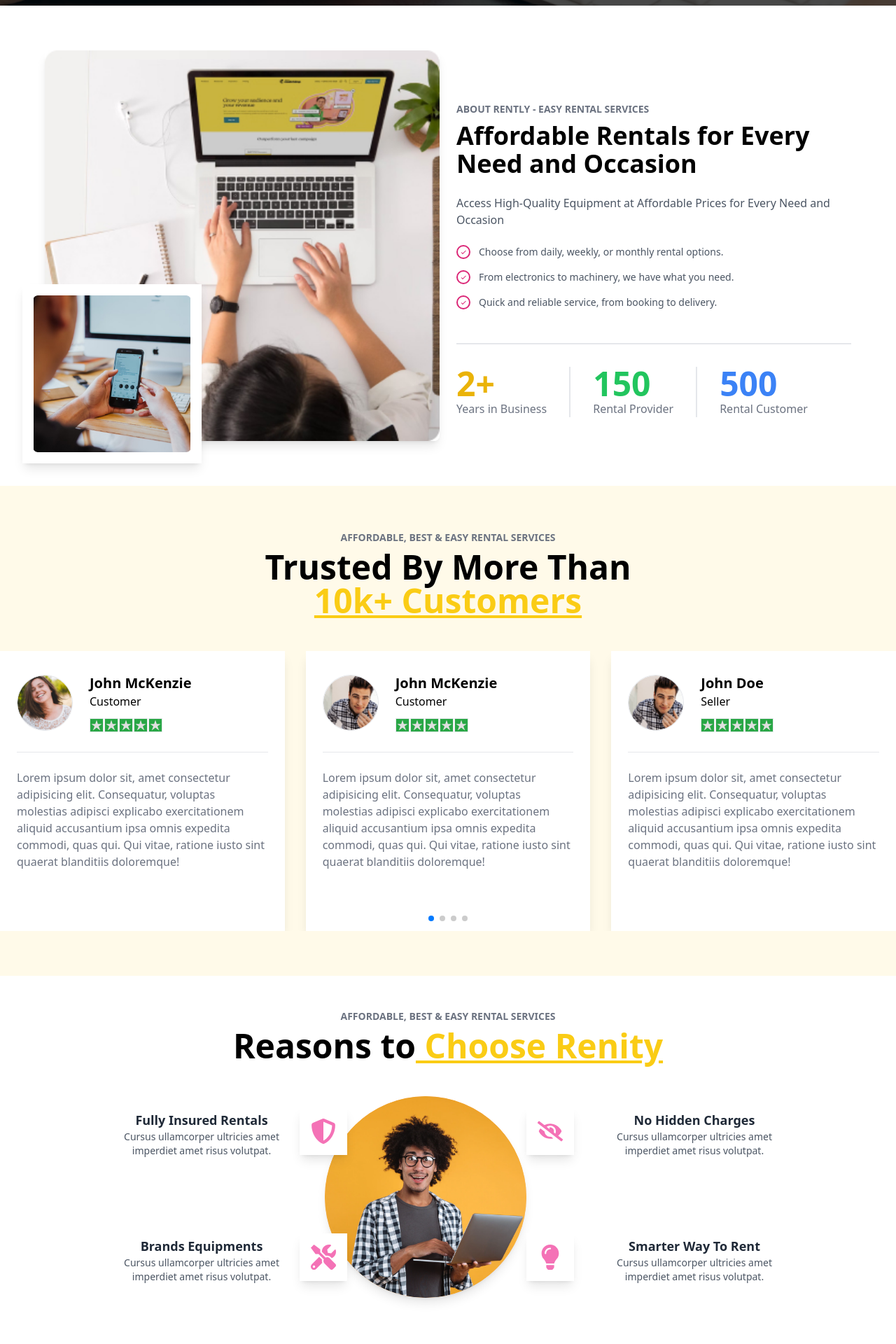
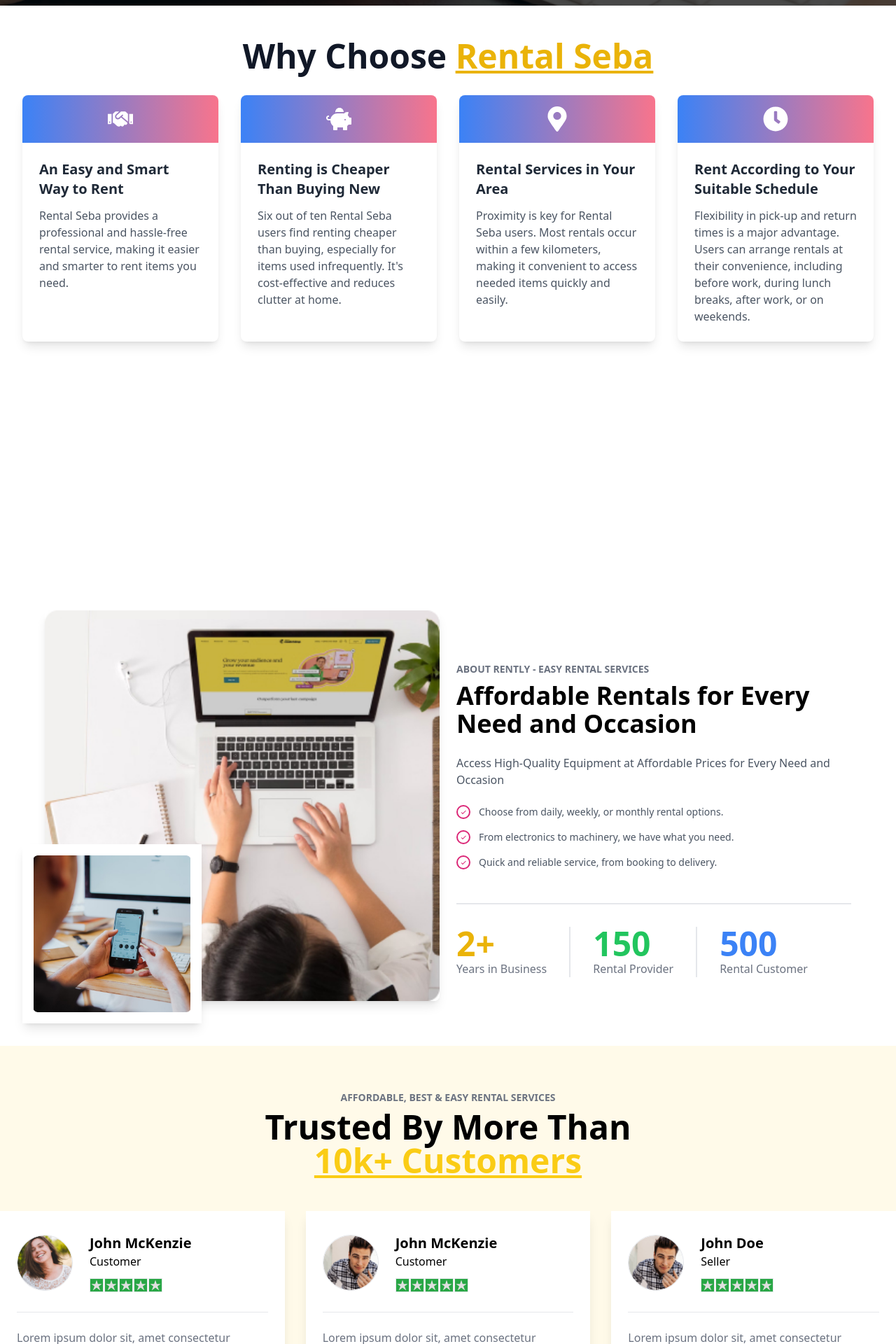
Before and after one commit to anasahammad/renity, a React (Vite) app: page /about_us in a window 1280 px wide. Shown: the part 420-2340 px from the top of the page at 70% size. Built offline with nearby package versions, Linux system fonts and the light colour scheme.

Commit message:
re designed the service section and added why chose us card

```diff
--- /dev/null
+++ b/src/components/aboutUs/AboutUsCard.jsx
@@ -0,0 +1,15 @@
+
+
+const AboutUsCard = ({ icon, title, content }) => {
+  return (
+    <div className='bg-white rounded-lg shadow-lg overflow-hidden transition-all duration-300 hover:shadow-xl hover:scale-105'>
+      <div className='bg-gradient-to-r from-blue-500 to-[#F8748C] p-4 flex items-center justify-center'>{icon}</div>
+      <div className='p-6'>
+        <h3 className='text-xl font-semibold mb-3 text-gray-800'>{title}</h3>
+        <p className='text-gray-600'>{content}</p>
+      </div>
+    </div>
+  );
+};
+
+export default AboutUsCard;
--- /dev/null
+++ b/src/components/aboutUs/WhyChoseUs.jsx
@@ -0,0 +1,44 @@
+import { FaClock, FaHandshake, FaMapMarkerAlt, FaPiggyBank } from "react-icons/fa";
+import AboutUsCard from "./AboutUsCard";
+
+const WhyChoseUs = () => {
+  const cardData = [
+    {
+      icon: <FaHandshake className='text-white text-4xl' />,
+      title: 'An Easy and Smart Way to Rent',
+      content: 'Rental Seba provides a professional and hassle-free rental service, making it easier and smarter to rent items you need.',
+    },
+    {
+      icon: <FaPiggyBank className='text-white text-4xl' />,
+      title: 'Renting is Cheaper Than Buying New',
+      content: "Six out of ten Rental Seba users find renting cheaper than buying, especially for items used infrequently. It's cost-effective and reduces clutter at home.",
+    },
+    {
+      icon: <FaMapMarkerAlt className='text-white text-4xl' />,
+      title: 'Rental Services in Your Area',
+      content: 'Proximity is key for Rental Seba users. Most rentals occur within a few kilometers, making it convenient to access needed items quickly and easily.',
+    },
+    {
+      icon: <FaClock className='text-white text-4xl' />,
+      title: 'Rent According to Your Suitable Schedule',
+      content: 'Flexibility in pick-up and return times is a major advantage. Users can arrange rentals at their convenience, including before work, during lunch breaks, after work, or on weekends.',
+    },
+  ];
+
+  return (
+    <div className=' min-h-screen py-12 px-4 sm:px-6 lg:px-8'>
+      <div className='max-w-7xl mx-auto'>
+        <h2 className='text-5xl font-extrabold text-gray-900 text-center mb-8'>
+          Why Choose <span className='text-yellow-500 underline'>Rental Seba</span>
+        </h2>
+        <div className='grid grid-cols-1 md:grid-cols-2 lg:grid-cols-4 gap-8'>
+          {cardData.map((card, index) => (
+            <AboutUsCard key={index} {...card} />
+          ))}
+        </div>
+      </div>
+    </div>
+  );
+};
+
+export default WhyChoseUs;
--- a/src/components/home/About.jsx
+++ b/src/components/home/About.jsx
@@ -11,6 +11,9 @@
 
   return (
     <section className='flex flex-col md:flex-row items-center justify-center gap-6 p-6 md:p-16'>
+
+
+
       {/* Left Side: Overlapping Images */}
       <div className='relative flex flex-col gap-4 w-full md:w-1/2'>
         <div className='relative'>
--- a/src/components/home/ServiceCard.jsx
+++ b/src/components/home/ServiceCard.jsx
@@ -1,11 +1,18 @@
-const ServiceCard = ({ title, description, icon, position }) => (
-  <div className='flex w-full items-center text-center   p-4 rounded-md '>
-    <div className={`text-4xl text-pink-400 mb-2 shadow-lg flex justify-center items-center p-4 bg-white absolute  ${position}`}>{icon}</div>
-    <div className='flex flex-col'>
-      <h3 className='font-semibold text-lg text-gray-800'>{title}</h3>
-      <p className='text-gray-600 text-sm'>{description}</p>
+
+const ServiceCard = ({ title, icon, color, position }) => {
+  const positionClasses = {
+    left: '-left-4',
+    right: '-right-4',
+    bottom: 'left-1/2 -translate-x-1/2',
+  };
+
+  return (
+    <div className={`relative bg-white p-6 rounded-lg shadow-lg hover:shadow-xl transition-shadow duration-300 ${position === 'bottom' ? 'text-center' : ''}`}>
+      <div className={`absolute ${positionClasses[position]} -top-4 w-12 h-12 ${color} rounded-full flex items-center justify-center text-2xl transform hover:scale-110 transition-transform duration-300`}>{icon}</div>
+      <h3 className='text-xl font-semibold text-gray-800 mt-4'>{title}</h3>
+      <div className='mt-2 w-12 h-1 bg-yellow-400 rounded-full mx-auto'></div>
     </div>
-  </div>
-);
+  );
+};
 
 export default ServiceCard;
--- a/src/components/home/Services.jsx
+++ b/src/components/home/Services.jsx
@@ -1,73 +1,73 @@
-import { FaEyeSlash, FaLightbulb, FaShieldAlt, FaTools } from 'react-icons/fa';
-import perSonImage from '../../assets/hero_with_laptop.png';
+import React from 'react'
+import { FaEyeSlash, FaLightbulb, FaShieldAlt, FaTools, FaUserCheck, FaCalendarAlt } from 'react-icons/fa'
+import personImage from '../../assets/hero_with_laptop.png'
 import ServiceCard from './ServiceCard';
+const services = [
+  { title: 'Easy & Smart Rental', icon: <FaShieldAlt />, color: 'bg-blue-100 text-blue-600' },
+  { title: 'Cost-Effective Renting', icon: <FaTools />, color: 'bg-green-100 text-green-600' },
+  { title: 'Local Rental Services', icon: <FaEyeSlash />, color: 'bg-purple-100 text-purple-600' },
+  { title: 'Full Insurance Coverage', icon: <FaLightbulb />, color: 'bg-yellow-100 text-yellow-600' },
+  { title: 'Verified Users', icon: <FaUserCheck />, color: 'bg-red-100 text-red-600' },
+  { title: 'Flexible Scheduling', icon: <FaCalendarAlt />, color: 'bg-indigo-100 text-indigo-600' },
+]
 
 const ServiceSection = () => {
-  const services = [
-    { title: 'Fully Insured Rentals', description: 'Cursus ullamcorper ultricies amet imperdiet amet risus volutpat.', icon: <FaShieldAlt /> },
+  return (
+    <section className=" py-20 px-4 sm:px-6 lg:px-8">
+      <div className="max-w-7xl mx-auto">
+        <div className="text-center mb-16">
+          <h4 className="text-sm sm:text-base text-gray-600 font-semibold uppercase tracking-wide">
+            Affordable, Best & Easy Rental Services
+          </h4>
+          <h2 className="mt-2 text-3xl sm:text-4xl md:text-5xl font-extrabold text-gray-900 leading-tight">
+            Reasons to Choose
+            <span className="text-yellow-500 underline   ml-2">
+              Renity
+            </span>
+          </h2>
+        </div>
 
-    { title: 'Brands Equipments', description: 'Cursus ullamcorper ultricies amet imperdiet amet risus volutpat.', icon: <FaTools /> },
-    { title: 'No Hidden Charges', description: 'Cursus ullamcorper ultricies amet imperdiet amet risus volutpat.', icon: <FaEyeSlash /> },
-    { title: 'Smarter Way To Rent', description: 'Cursus ullamcorper ultricies amet imperdiet amet risus volutpat.', icon: <FaLightbulb /> },
-  ];
+        <div className="relative">
+          <div className="absolute inset-0 flex items-center justify-center">
+            <div className="w-64 h-64 bg-yellow-400 rounded-full opacity-50 filter blur-3xl"></div>
+          </div>
 
-  return (
-    <div className='px-28 py-12'>
-      <div className='text-center mb-12'>
-        <h4 className='text-xs sm:text-sm text-gray-500 font-semibold uppercase'>Affordable, Best & Easy Rental Services</h4>
-        <h2 className='text-2xl sm:text-3xl md:text-5xl font-bold leading-tight mt-2'>
-          Reasons to
-          <span className='text-yellow-400 underline'> Choose Renity</span>
-        </h2>
-      </div>
+          <div className="relative grid grid-cols-1 md:grid-cols-3 gap-8 items-center">
+            <div className="space-y-8">
+              {services.slice(0, 2).map((service, index) => (
+                <ServiceCard key={index} {...service} position="right" />
+              ))}
+            </div>
 
-      <div className=' '>
-        <div className='grid grid-cols-1 md:grid-cols-3 items-center mx-auto'>
-          <div>
-            <div className='flex relative flex-col md:gap-20 justify-between px-6 '>
-              <ServiceCard
-                position={'-right-8'}
-                title={services[0].title}
-                description={services[0].description}
-                icon={services[0].icon}
-              />
-              <ServiceCard
-                position={'-right-8'}
-                title={services[1].title}
-                description={services[1].description}
-                icon={services[1].icon}
-              />
+            <div className="hidden md:block">
+              <div className="w-80 h-80 mx-auto rounded-full overflow-hidden bg-orange-300 shadow-2xl ring-4 ring-yellow-400 ring-opacity-50">
+                <img
+                  src={personImage}
+                  alt="Person with laptop"
+                  className="w-full h-full object-cover transform hover:scale-110 transition-transform duration-300"
+                />
+              </div>
+            </div>
+
+            <div className="space-y-8">
+              {services.slice(2, 4).map((service, index) => (
+                <ServiceCard key={index} {...service} position="left" />
+              ))}
             </div>
           </div>
 
-          <div className='hidden md:block w-72 h-72 rounded-full overflow-hidden bg-orange-300  shadow-lg'>
-            <img
-              src={perSonImage}
-              alt='Person with laptop'
-              className='w-full h-full object-cover'
-            />
-          </div>
-
-          <div>
-            <div className='flex relative flex-col md:gap-20 justify-between px-6  mt-auto'>
-              <ServiceCard
-                position={'-left-16 '}
-                title={services[2].title}
-                description={services[2].description}
-                icon={services[2].icon}
-              />
-              <ServiceCard
-                position={'-left-16 '}
-                title={services[3].title}
-                description={services[3].description}
-                icon={services[3].icon}
-              />
-            </div>
+          <div className="mt-12 grid grid-cols-1 sm:grid-cols-2 gap-8 max-w-2xl mx-auto">
+            {services.slice(4).map((service, index) => (
+              <ServiceCard key={index} {...service} position="bottom" />
+            ))}
           </div>
         </div>
       </div>
-    </div>
-  );
-};
+    </section>
+  )
+}
 
-export default ServiceSection;
+
+
+
+export default ServiceSection
--- a/src/data/LanguageData.js
+++ b/src/data/LanguageData.js
@@ -20,8 +20,17 @@
     rentalProvider: 'Rental Provider',
     rentalCustomer: 'Rental Customer',
     yearsInBusiness: 'Years in Business',
+
+    //Service Section
+    serviceHeading: 'Affordable, Best & Easy Rental Services',
+    serviceTitle: 'Reasons to ChooseRenity',
+    service1: 'Easy & Smart Rental',
+    service2: 'Cost-Effective Renting',
+    service3: 'Local Rental Services',
+    service4: 'Full Insurance Coverage',
+    service5: 'Verified Users',
+    service6: 'Flexible Scheduling',
   },
-
 
   bn: {
     // Hero Section
@@ -41,5 +50,16 @@
     rentalProvider: 'ভাড়া প্রদানকারী',
     rentalCustomer: 'ভাড়া গ্রাহক',
     yearsInBusiness: 'ব্যবসায়িক বছর',
+
+    //Service Section
+    //Service Section
+    serviceHeading: 'Affordable, Best & Easy Rental Services',
+    serviceTitle: 'Reasons to ChooseRenity',
+    service1: 'ভাড়া নেওয়ার সহজ এবং স্মার্ট উপায়',
+    service2: 'নতুন কেনার চেয়ে ভাড়া নেওয়া সস্তা ',
+    service3: 'আপনার এলাকায় ভাড়া পরিসেবা',
+    service4: 'Full Insurance Coverage',
+    service5: 'Verified Users',
+    service6: 'Flexible Scheduling',
   },
 };
--- a/src/pages/AboutUs.jsx
+++ b/src/pages/AboutUs.jsx
@@ -1,3 +1,4 @@
+import WhyChoseUs from '../components/aboutUs/WhyChoseUs';
 import AboutSection from '../components/home/About';
 import ServiceSection from '../components/home/Services';
 import TestimonialSection from '../components/home/Testimonial';
@@ -7,6 +8,8 @@
   return (
     <div className='py-20'>
       <Heading level={'About Us'} />
+
+      <WhyChoseUs/>
       <AboutSection />
       <TestimonialSection />
       <ServiceSection />
```
